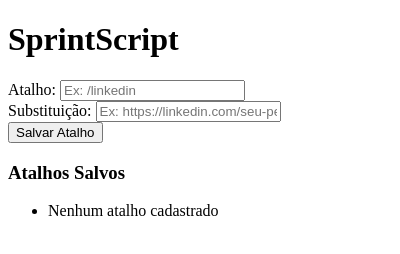
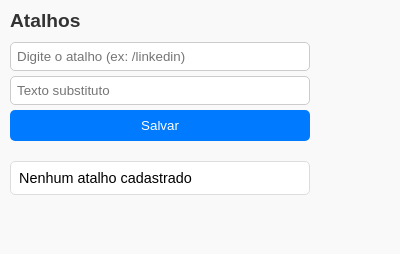
Before and after one commit to higorcamelo/sprint-script-firefox, a browser extension: page ScriptSprint/popup.html in a window 400 px wide. Drawn offline with Linux system fonts and the light colour scheme.

Commit message:
Agora o frontend

```diff
--- a/ScriptSprint/popup.css
+++ b/ScriptSprint/popup.css
@@ -1,7 +1,9 @@
 body {
+    font-family: sans-serif;
+    margin: 0;
+    padding: 10px;
     width: 300px;
-    padding: 15px;
-    font-family: Arial, sans-serif;
+    background: #f9f9f9;
   }
 
   .container {
@@ -10,69 +12,57 @@ body {
     gap: 10px;
   }
 
-.form-group {
+  h1 {
+    margin: 0;
+    font-size: 1.2rem;
+    color: #333;
+  }
+
+  .form {
     display: flex;
     flex-direction: column;
     gap: 5px;
   }
 
   input {
-    padding: 8px;
+    padding: 6px;
     border: 1px solid #ccc;
-    border-radius: 4px;
+    border-radius: 5px;
   }
 
-.btn {
-    padding: 8px 12px;
-    background-color: #4CAF50;
+  button {
+    padding: 8px;
+    background-color: #007bff;
     color: white;
     border: none;
-    border-radius: 4px;
+    border-radius: 5px;
     cursor: pointer;
   }
 
-.btn:hover {
-    background-color: #45a049;
+  button:hover {
+    background-color: #0056b3;
   }
 
-.shortcut-list {
+  #shortcutList {
     list-style-type: none;
     padding: 0;
-    margin: 0;
+    margin-top: 10px;
+    max-height: 200px;
+    overflow-y: auto;
   }
 
-.shortcut-list li {
+  #shortcutList li {
+    background: #ffffff;
     padding: 8px;
-    border-bottom: 1px solid #eee;
-    display: flex;
-    justify-content: space-between;
-    align-items: center;
+    border: 1px solid #ddd;
+    margin-bottom: 5px;
+    border-radius: 5px;
+    font-size: 0.9rem;
   }
 
-.remove-btn {
-    background-color: #f44336;
-    color: white;
-    border: none;
-    border-radius: 4px;
-    padding: 2px 6px;
-    cursor: pointer;
+  #message {
+    display: none;
+    color: green;
+    font-size: 0.85rem;
+    margin-top: 5px;
   }
-
-.message {
-    padding: 8px;
-    border-radius: 4px;
-    display: none;
-    margin-top: 10px;
-}
-
-.message.success {
-    background-color: #dff0d8;
-    color: #3c763d;
-    display: block;
-}
-
-.message.error {
-    background-color: #f2dede;
-    color: #a94442;
-    display: block;
-}
--- a/ScriptSprint/popup.html
+++ b/ScriptSprint/popup.html
@@ -1,32 +1,26 @@
 <!DOCTYPE html>
-<html lang="pt">
+<html lang="pt-BR">
 <head>
-    <meta charset="UTF-8">
-    <meta name="viewport" content="width=device-width, initial-scale=1.0">
-    <title>SprintScript</title>
-    <link rel="stylesheet" href="styles.css">
+  <meta charset="UTF-8" />
+  <meta name="viewport" content="width=device-width, initial-scale=1.0"/>
+  <title>Atalhos Personalizados</title>
+  <link rel="stylesheet" href="popup.css" />
 </head>
 <body>
-    <div class="container">
-        <h1>SprintScript</h1>
+  <div class="container">
+    <h1>Atalhos</h1>
 
-        <div class="form-group">
-            <label for="shortcut">Atalho:</label>
-            <input type="text" id="shortcut" placeholder="Ex: /linkedin">
-        </div>
-
-        <div class="form-group">
-            <label for="replacement">Substituição:</label>
-            <input type="text" id="replacement" placeholder="Ex: https://linkedin.com/seu-perfil">
-        </div>
-
-        <button id="saveButton" class="btn">Salvar Atalho</button>
-        <div id="message" class="message"></div>
-
-        <h3>Atalhos Salvos</h3>
-        <ul id="shortcutList" class="shortcut-list"></ul>
+    <div class="form">
+      <input type="text" id="shortcut" placeholder="Digite o atalho (ex: /linkedin)" />
+      <input type="text" id="replacement" placeholder="Texto substituto" />
+      <button id="saveButton">Salvar</button>
     </div>
 
-    <script src="popup.js"></script>
+    <ul id="shortcutList"></ul>
+
+    <div id="message">Atalho salvo com sucesso!</div>
+  </div>
+
+  <script src="popup.js"></script>
 </body>
 </html>
```
Also changed, not shown: ScriptSprint/manifest.json. Lines whose indentation alone changed are shown as unchanged.
